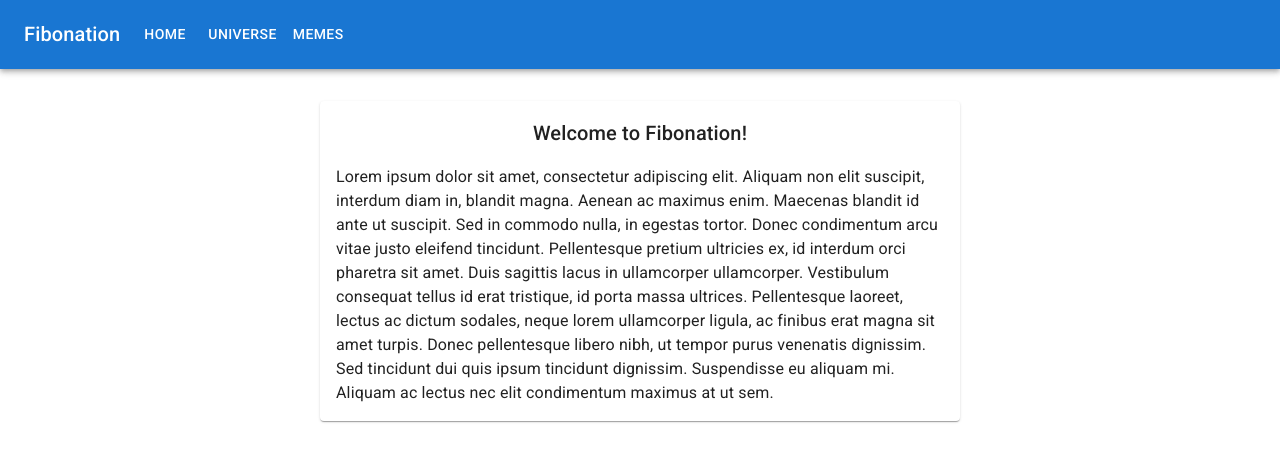
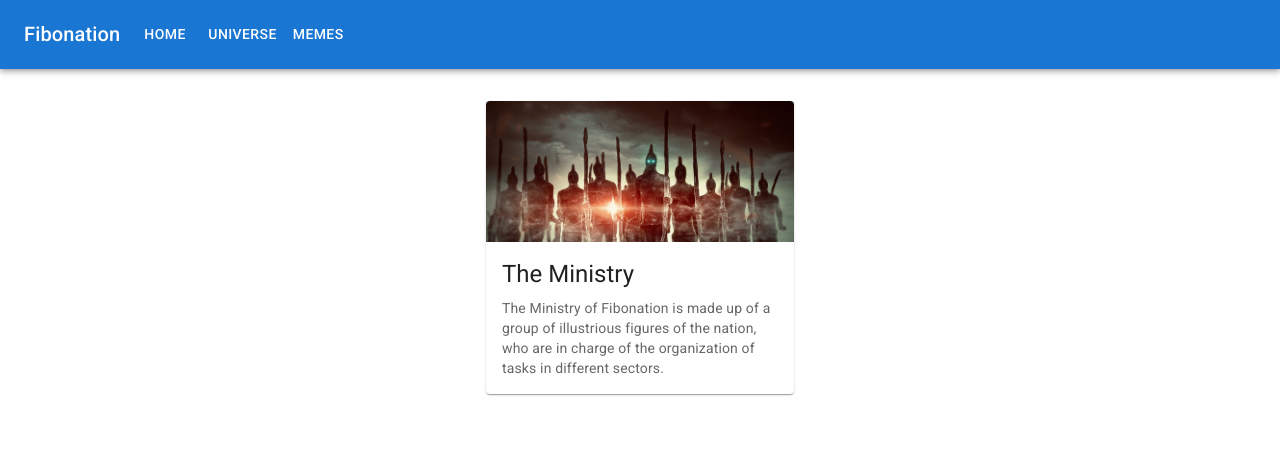
Before and after one commit to fibonation/fibonation.github.io, a React (Create React App) app: page /universe in a window 1280 px wide. Shown: the top 462 px of the page. Built offline with nearby package versions, Linux system fonts and the light colour scheme.

Commit message:
Added routes. Card type done in Universe section

```diff
--- a/public/index.html
+++ b/public/index.html
@@ -2,7 +2,7 @@
 <html lang="en">
   <head>
     <meta charset="utf-8" />
-    <link rel="icon" href="%PUBLIC_URL%/favicon.ico" />
+    <link rel="icon" href="%PUBLIC_URL%/favicon.ico?" />
     <meta name="viewport" content="width=device-width, initial-scale=1" />
     <meta name="theme-color" content="#000000" />
     <meta
--- a/src/App.css
+++ b/src/App.css
@@ -1,4 +1,3 @@
 .jumbotron-home {
-  margin-top: 2rem;
   padding: 1rem;
 }
--- a/src/components/navigation/NavigationBar.css
+++ b/src/components/navigation/NavigationBar.css
@@ -2,3 +2,7 @@
     text-decoration: none !important;
     color: inherit;
 }
+
+#appbar {
+    margin-bottom: 2rem;
+}
--- a/src/components/navigation/NavigationBar.js
+++ b/src/components/navigation/NavigationBar.js
@@ -27,7 +27,7 @@ function NavigationBar() {
   };
 
   return (
-    <AppBar position="static">
+    <AppBar position="static" id='appbar'>
       <Container maxWidth="xl">
         <Toolbar disableGutters>
           <Typography
--- /dev/null
+++ b/src/components/pages/Universe.js
@@ -0,0 +1,34 @@
+import { Card, CardActionArea, CardContent, CardMedia, Grid, Typography } from '@mui/material';
+import NavigationBar from '../navigation/NavigationBar';
+import ministryImage from '../../assets/images/ministry.jpg';
+
+function Universe() {
+  return (
+    <>
+      <NavigationBar />
+      <Grid container justifyContent='center' spacing={2}>
+        <Grid item md={3}>
+            <Card>
+                <CardActionArea>
+                    <CardMedia
+                        component='img'
+                        alt='The Ministry'
+                        image={ministryImage}
+                    />
+                    <CardContent>
+                        <Typography gutterBottom variant="h5" component="div">
+                            The Ministry
+                        </Typography>
+                        <Typography variant="body2" color="text.secondary">
+                            The Ministry of Fibonation is made up of a group of illustrious figures of the nation, who are in charge of the organization of tasks in different sectors.
+                        </Typography>
+                    </CardContent>
+                </CardActionArea>
+            </Card>
+        </Grid>
+      </Grid>
+    </>
+  );
+}
+
+export default Universe;
--- a/src/index.js
+++ b/src/index.js
@@ -3,12 +3,17 @@ import ReactDOM from 'react-dom';
 import './index.css';
 import App from './App';
 import reportWebVitals from './reportWebVitals';
-import { BrowserRouter } from 'react-router-dom';
+import { BrowserRouter, Route, Routes } from 'react-router-dom';
+import Universe from './components/pages/Universe';
 
 ReactDOM.render(
   <React.StrictMode>
     <BrowserRouter>
-      <App />
+      <Routes>
+        <Route path='/' element={<App />}/>
+        <Route path='/universe' element={<Universe />}/>
+        <Route path='/memes' element={<App />}/>
+      </Routes>
     </BrowserRouter>
   </React.StrictMode>,
   document.getElementById('root')
```
Also changed, not shown: src/assets/images/ministry.jpg (added), src/logo.svg (deleted).
